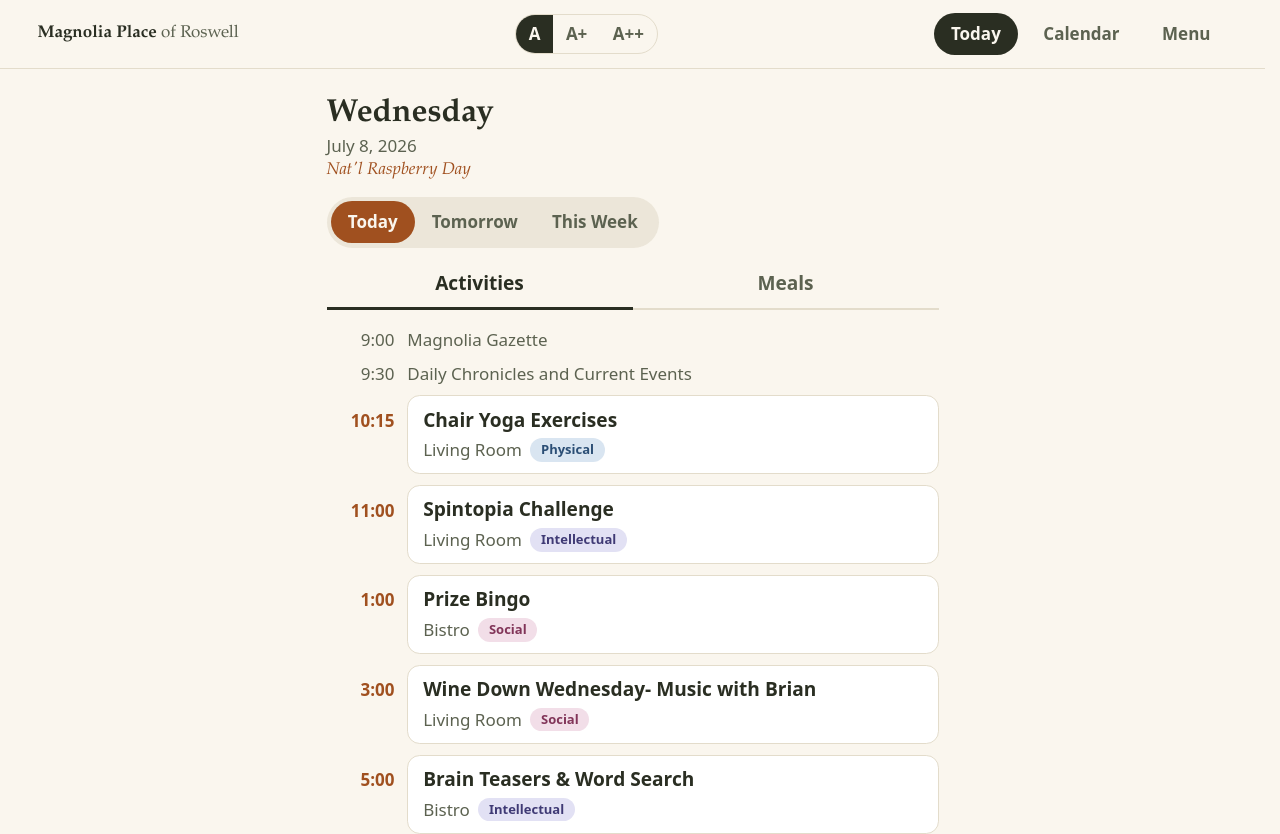
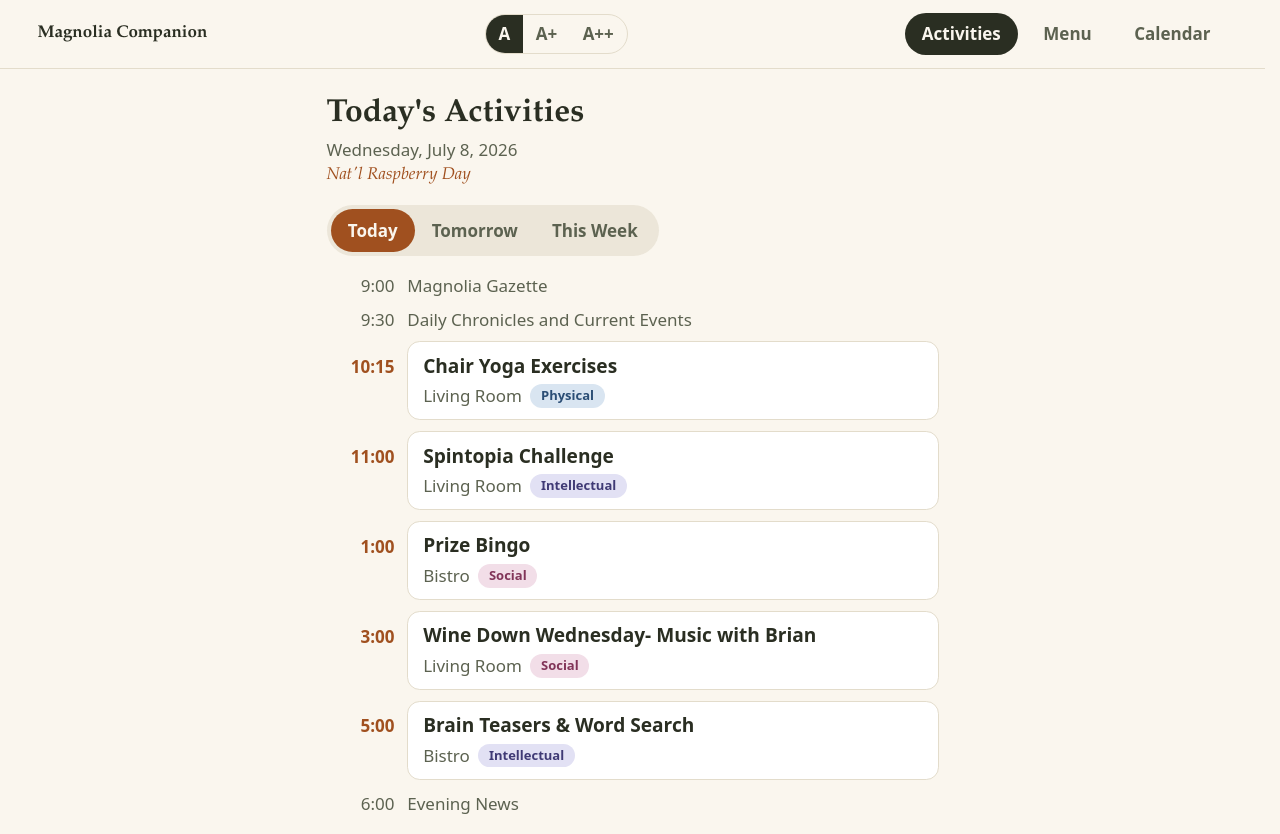
Before and after one commit to dillo/magnolia-companion, a Next.js app: page / in a window 1280 px wide. Shown: the top 834 px of the page. Built offline with nearby package versions, Linux system fonts and the light colour scheme.

Commit message:
Refine senior navigation hierarchy

```diff
--- a/app/layout.tsx
+++ b/app/layout.tsx
@@ -21,8 +21,7 @@ export default function RootLayout({ children }: { children: React.ReactNode })
         <header className="border-b border-hairline">
           <div className="mx-auto flex max-w-6xl flex-wrap items-center justify-between gap-3 px-4 py-3">
             <div className="font-display">
-              <span className="font-semibold">Magnolia Place</span>{" "}
-              <span className="text-moss">of Roswell</span>
+              <span className="font-semibold">Magnolia Companion</span>
             </div>
             <TextSizeControl />
             <NavLinks />
--- a/app/page.tsx
+++ b/app/page.tsx
@@ -1,6 +1,6 @@
-import { loadActivityMonths, loadMenuWeeks } from "@/lib/content";
+import { loadActivityMonths } from "@/lib/content";
 import HomeClient from "@/components/HomeClient";
 
 export default function HomePage() {
-  return <HomeClient months={loadActivityMonths()} weeks={loadMenuWeeks()} />;
+  return <HomeClient months={loadActivityMonths()} />;
 }
--- a/components/HomeClient.tsx
+++ b/components/HomeClient.tsx
@@ -1,20 +1,18 @@
 "use client";
 
 import { useEffect, useState } from "react";
-import type { ActivityMonth, MenuWeek } from "@/lib/schema";
+import type { ActivityMonth } from "@/lib/schema";
 import {
   todayISO, addDaysISO, mondayOfISO,
   dayNameOfISO, longDateOfISO, monthNameOfISO, formatTime,
 } from "@/lib/dates";
-import { findActivityDay, findMenuDay, scansForDate } from "@/lib/lookup";
+import { findActivityDay, scansForDate } from "@/lib/lookup";
 import Timeline from "@/components/Timeline";
-import MealCards from "@/components/MealCards";
 import DimensionChip from "@/components/DimensionChip";
 import EmptyState from "@/components/EmptyState";
 import ScanLightbox from "@/components/ScanLightbox";
 
 type DayPick = "today" | "tomorrow" | "week";
-type Mode = "activities" | "meals";
 
 const PICKS: { key: DayPick; label: string }[] = [
   { key: "today", label: "Today" },
@@ -22,23 +20,20 @@ const PICKS: { key: DayPick; label: string }[] = [
   { key: "week", label: "This Week" },
 ];
 
-export default function HomeClient({ months, weeks }: { months: ActivityMonth[]; weeks: MenuWeek[] }) {
+function pageTitle(pick: DayPick) {
+  if (pick === "today") return "Today's Activities";
+  if (pick === "tomorrow") return "Tomorrow's Activities";
+  return "This Week's Activities";
+}
+
+export default function HomeClient({ months }: { months: ActivityMonth[] }) {
   const [today, setToday] = useState<string | null>(null);
   const [pick, setPick] = useState<DayPick>("today");
-  const [mode, setModeState] = useState<Mode>("activities");
 
   useEffect(() => {
     // eslint-disable-next-line react-hooks/set-state-in-effect -- today must come from the browser clock after mount (static site)
     setToday(todayISO());
-    try {
-      if (localStorage.getItem("mc-mode") === "meals") setModeState("meals");
-    } catch {}
   }, []);
-
-  function setMode(m: Mode) {
-    setModeState(m);
-    try { localStorage.setItem("mc-mode", m); } catch {}
-  }
 
   if (!today) return null; // date is client-side by design; render after mount
 
@@ -46,22 +41,19 @@ export default function HomeClient({ months, weeks }: { months: ActivityMonth[];
   const weekStart = mondayOfISO(today);
   const weekDates = Array.from({ length: 7 }, (_, i) => addDaysISO(weekStart, i));
   const day = findActivityDay(months, date);
+  const activeDateLabel = pick === "week"
+    ? `${longDateOfISO(weekStart)} – ${longDateOfISO(addDaysISO(weekStart, 6))}`
+    : `${dayNameOfISO(date)}, ${longDateOfISO(date)}`;
 
   return (
     <div className="mx-auto max-w-xl">
-      <h1 className="font-display text-3xl font-semibold">
-        {pick === "week" ? "This Week" : dayNameOfISO(date)}
-      </h1>
-      <p className="text-moss">
-        {pick === "week"
-          ? `${longDateOfISO(weekStart)} – ${longDateOfISO(addDaysISO(weekStart, 6))}`
-          : longDateOfISO(date)}
-      </p>
+      <h1 className="font-display text-3xl font-semibold">{pageTitle(pick)}</h1>
+      <p className="mt-1 text-moss">{activeDateLabel}</p>
       {pick !== "week" && day?.theme && (
         <p className="font-display italic text-copper">{day.theme}</p>
       )}
 
-      <div role="tablist" aria-label="Day" className="mt-3 flex w-fit rounded-full bg-hairline/60 p-1">
+      <div role="tablist" aria-label="Activity dates" className="my-4 flex w-fit rounded-full bg-hairline/60 p-1">
         {PICKS.map((p) => (
           <button key={p.key} role="tab" aria-selected={pick === p.key} onClick={() => setPick(p.key)}
             className={`whitespace-nowrap rounded-full px-4 py-2 font-semibold ${
@@ -72,27 +64,12 @@ export default function HomeClient({ months, weeks }: { months: ActivityMonth[];
         ))}
       </div>
 
-      <div role="tablist" aria-label="Content" className="mb-4 mt-3 flex border-b-2 border-hairline">
-        {(["activities", "meals"] as const).map((m) => (
-          <button key={m} role="tab" aria-selected={mode === m} onClick={() => setMode(m)}
-            className={`-mb-0.5 flex-1 border-b-[3px] pb-2 pt-2 text-lg font-semibold ${
-              mode === m ? "border-ink text-ink" : "border-transparent text-moss"
-            }`}>
-            {m === "activities" ? "Activities" : "Meals"}
-          </button>
-        ))}
-      </div>
-
       {pick === "week" ? (
-        mode === "activities"
-          ? <WeekActivities months={months} dates={weekDates} today={today} />
-          : <WeekMeals weeks={weeks} dates={weekDates} today={today} />
-      ) : mode === "activities" ? (
+        <WeekActivities months={months} dates={weekDates} today={today} />
+      ) : (
         day
           ? <Timeline events={day.events} />
           : <EmptyState message={`${monthNameOfISO(date)}'s calendar hasn't been added yet.`} />
-      ) : (
-        <MealCards day={findMenuDay(weeks, date)} />
       )}
 
       <ScanLightbox scans={scansForDate(months, date)} label="View this month's printed pages" />
@@ -143,33 +120,3 @@ function WeekActivities({ months, dates, today }: { months: ActivityMonth[]; dat
     </div>
   );
 }
-
-function WeekMeals({ weeks, dates, today }: { weeks: MenuWeek[]; dates: string[]; today: string }) {
-  return (
-    <div className="divide-y divide-hairline">
-      {dates.map((date) => {
-        const day = findMenuDay(weeks, date);
-        return (
-          <div key={date} className="pb-3">
-            <DayHeading date={date} today={today} theme={null} />
-            {!day && <p className="text-moss">Menu not added yet.</p>}
-            {day &&
-              (["breakfast", "lunch", "dinner"] as const).map((meal) => (
-                <p key={meal} className="mb-1 text-[15px]">
-                  <b className="capitalize">{meal}</b>{" "}
-                  {day[meal].items.length === 0
-                    ? <span className="text-moss">not listed</span>
-                    : day[meal].items.map((it, i) => (
-                        <span key={i}>
-                          <span className={it.kind === "dessert" ? "text-copper" : ""}>{it.name}</span>
-                          {i < day[meal].items.length - 1 && " · "}
-                        </span>
-                      ))}
-                </p>
-              ))}
-          </div>
-        );
-      })}
-    </div>
-  );
-}
--- a/components/NavLinks.tsx
+++ b/components/NavLinks.tsx
@@ -4,9 +4,9 @@ import Link from "next/link";
 import { usePathname } from "next/navigation";
 
 const NAV = [
-  { href: "/", label: "Today" },
+  { href: "/", label: "Activities" },
+  { href: "/menu", label: "Menu" },
   { href: "/calendar", label: "Calendar" },
-  { href: "/menu", label: "Menu" },
 ];
 
 export default function NavLinks() {
```
